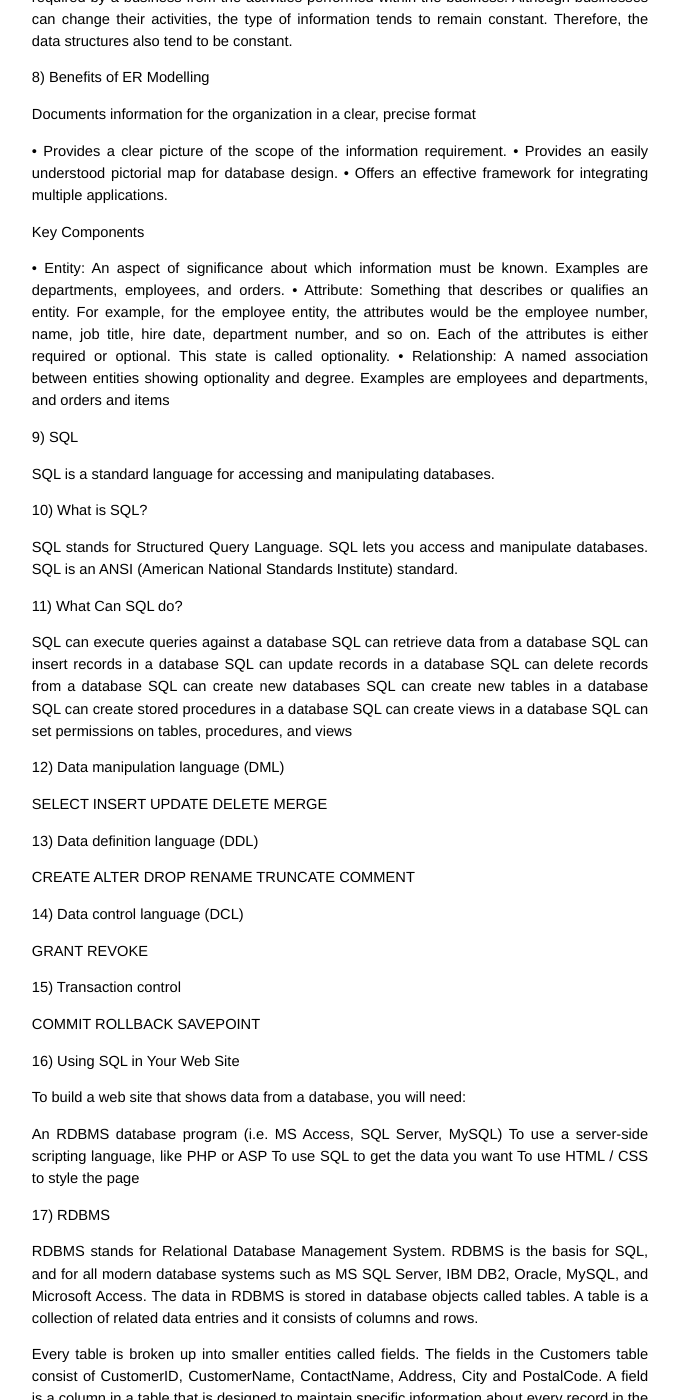
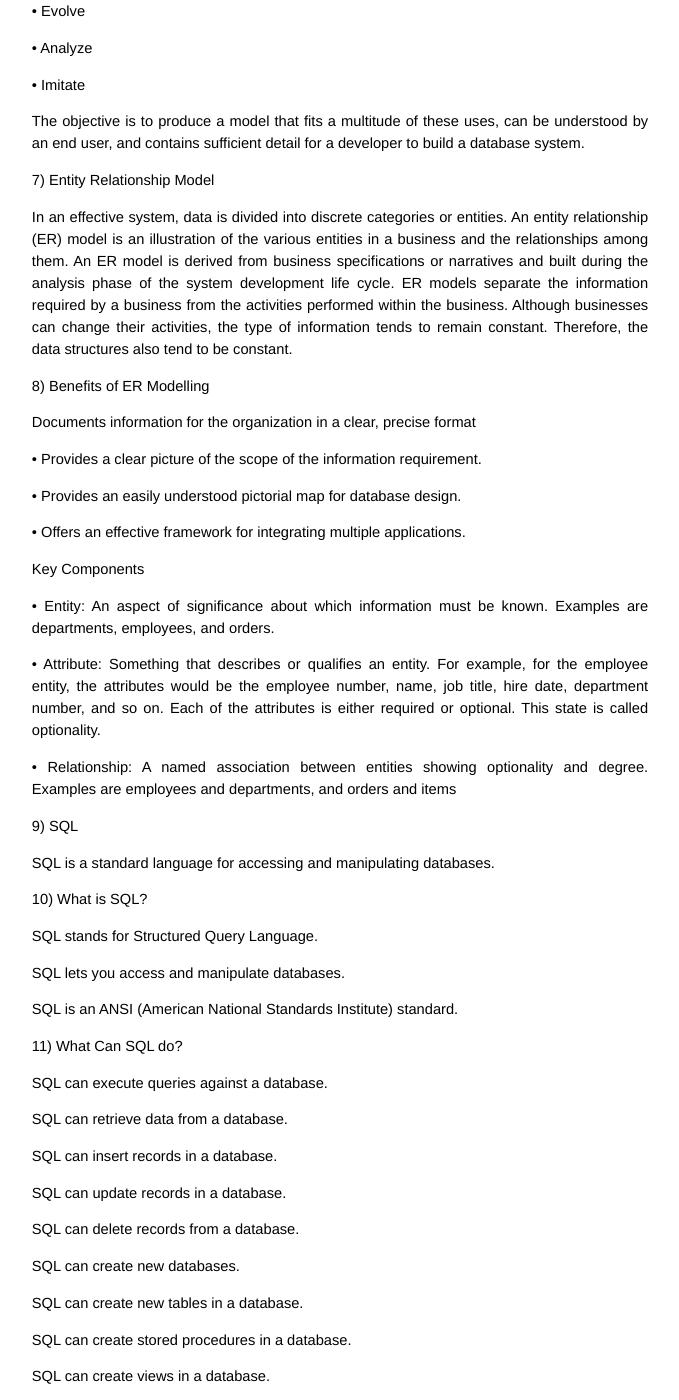
Before and after one commit to akhiln007/web-repo, a Jekyll site: the page built from _posts/2017-06-29-Introduction.md, in a window 1280 px wide and 1400 px high, scrolled down 1203 px. Shown: the whole window, without its empty margins (300-979 px from the left). Built offline with Jekyll 4.4.1, drawn with Linux system fonts in a browser that asks for light colours; some of the changed text lies outside the part shown.

Commit message:
added spaces

```diff
--- a/_posts/2017-06-29-Introduction.md
+++ b/_posts/2017-06-29-Introduction.md
@@ -23,7 +23,9 @@ To manage databases, you need a database management system (DBMS). A DBMS is a p
 Dr. E. F. Codd proposed the relational model for database systems in 1970. It is the basis for the relational database management system (RDBMS). The relational model consists of the following:
 
 – Collection of objects or relations
+
 – Set of operators to act on the relations
+
 – Data integrity for accuracy and consistency
 
 5) Definition of a Relational Database
@@ -39,12 +41,19 @@ Purpose of Models
 Models help communicate the concepts that are in people’s minds. They can be used to do the following:
 
 • Communicate
+
 • Categorize
+
 • Describe
+
 • Specify
+
 • Investigate
+
 • Evolve
+
 • Analyze
+
 • Imitate
 
 The objective is to produce a model that fits a multitude of these uses, can be understood by an end user, and contains sufficient detail for a developer to build a database system.
@@ -58,13 +67,17 @@ In an effective system, data is divided into discrete categories or entities. An
 Documents information for the organization in a clear, precise format
 
 • Provides a clear picture of the scope of the information requirement.
+
 • Provides an easily understood pictorial map for database design.
+
 • Offers an effective framework for integrating multiple applications.
 
 Key Components
 
 • Entity: An aspect of significance about which information must be known. Examples are departments, employees, and orders.
+
 • Attribute: Something that describes or qualifies an entity. For example, for the employee entity, the attributes would be the employee number, name, job title, hire date, department number, and so on. Each of the attributes is either required or optional. This state is called optionality.
+
 • Relationship: A named association between entities showing optionality and degree. Examples are employees and departments, and orders and items
 
 
@@ -75,48 +88,71 @@ SQL is a standard language for accessing and manipulating databases.
 10) What is SQL?
 
 SQL stands for Structured Query Language.
+
 SQL lets you access and manipulate databases.
+
 SQL is an ANSI (American National Standards Institute) standard.
 
 11) What Can SQL do?
 
-SQL can execute queries against a database
-SQL can retrieve data from a database
-SQL can insert records in a database
-SQL can update records in a database
-SQL can delete records from a database
-SQL can create new databases
-SQL can create new tables in a database
-SQL can create stored procedures in a database
-SQL can create views in a database
-SQL can set permissions on tables, procedures, and views
+SQL can execute queries against a database.
+
+SQL can retrieve data from a database.
+
+SQL can insert records in a database.
+
+SQL can update records in a database.
+
+SQL can delete records from a database.
+
+SQL can create new databases.
+
+SQL can create new tables in a database.
+
+SQL can create stored procedures in a database.
+
+SQL can create views in a database.
+
+SQL can set permissions on tables, procedures, and views.
 
 12) Data manipulation language (DML)
 
 SELECT
+
 INSERT
+
 UPDATE
+
 DELETE
+
 MERGE
 
 13) Data definition language (DDL)
 
 CREATE
+
 ALTER
+
 DROP
+
 RENAME
+
 TRUNCATE
+
 COMMENT
 
 14) Data control language (DCL)
 
 GRANT
+
 REVOKE
 
 15) Transaction control
 
 COMMIT
+
 ROLLBACK
+
 SAVEPOINT
 
 
@@ -125,13 +161,17 @@ SAVEPOINT
 To build a web site that shows data from a database, you will need:
 
 An RDBMS database program (i.e. MS Access, SQL Server, MySQL)
-To use a server-side scripting language, like PHP or ASP
-To use SQL to get the data you want
-To use HTML / CSS to style the page
+
+To use a server-side scripting language, like PHP or ASP.
+
+To use SQL to get the data you want.
+
+To use HTML / CSS to style the page.
 
 17) RDBMS
 
 RDBMS stands for Relational Database Management System. RDBMS is the basis for SQL, and for all modern database systems such as MS SQL Server, IBM DB2, Oracle, MySQL, and Microsoft Access.
+
 The data in RDBMS is stored in database objects called tables. A table is a collection of related data entries and it consists of columns and rows.
 
 Every table is broken up into smaller entities called fields. The fields in the Customers table consist of CustomerID, CustomerName, ContactName, Address, City and PostalCode. A field is a column in a table that is designed to maintain specific information about every record in the table.
@@ -155,14 +195,24 @@ Semicolon is the standard way to separate each SQL statement in database systems
 
 21) Some of the Most Important SQL Commands
 
-SELECT - extracts data from a database
-UPDATE - updates data in a database
-DELETE - deletes data from a database
-INSERT INTO - inserts new data into a database
-CREATE DATABASE - creates a new database
-ALTER DATABASE - modifies a database
-CREATE TABLE - creates a new table
-ALTER TABLE - modifies a table
-DROP TABLE - deletes a table
-CREATE INDEX - creates an index (search key)
+SELECT - extracts data from a database.
+
+UPDATE - updates data in a database.
+
+DELETE - deletes data from a database.
+
+INSERT INTO - inserts new data into a database.
+
+CREATE DATABASE - creates a new database.
+
+ALTER DATABASE - modifies a database.
+
+CREATE TABLE - creates a new table.
+
+ALTER TABLE - modifies a table.
+
+DROP TABLE - deletes a table.
+
+CREATE INDEX - creates an index (search key).
+
 DROP INDEX - deletes an index
```
